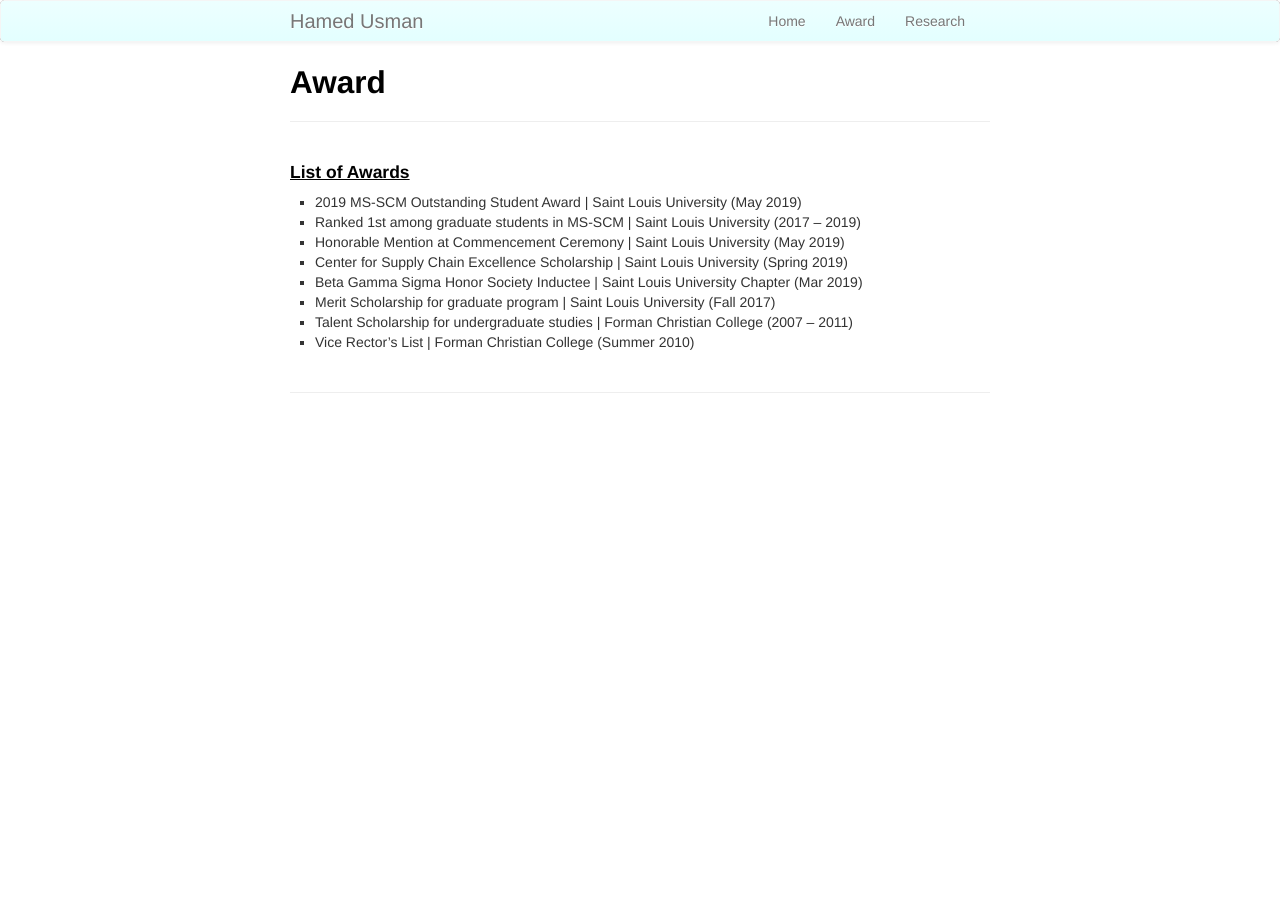
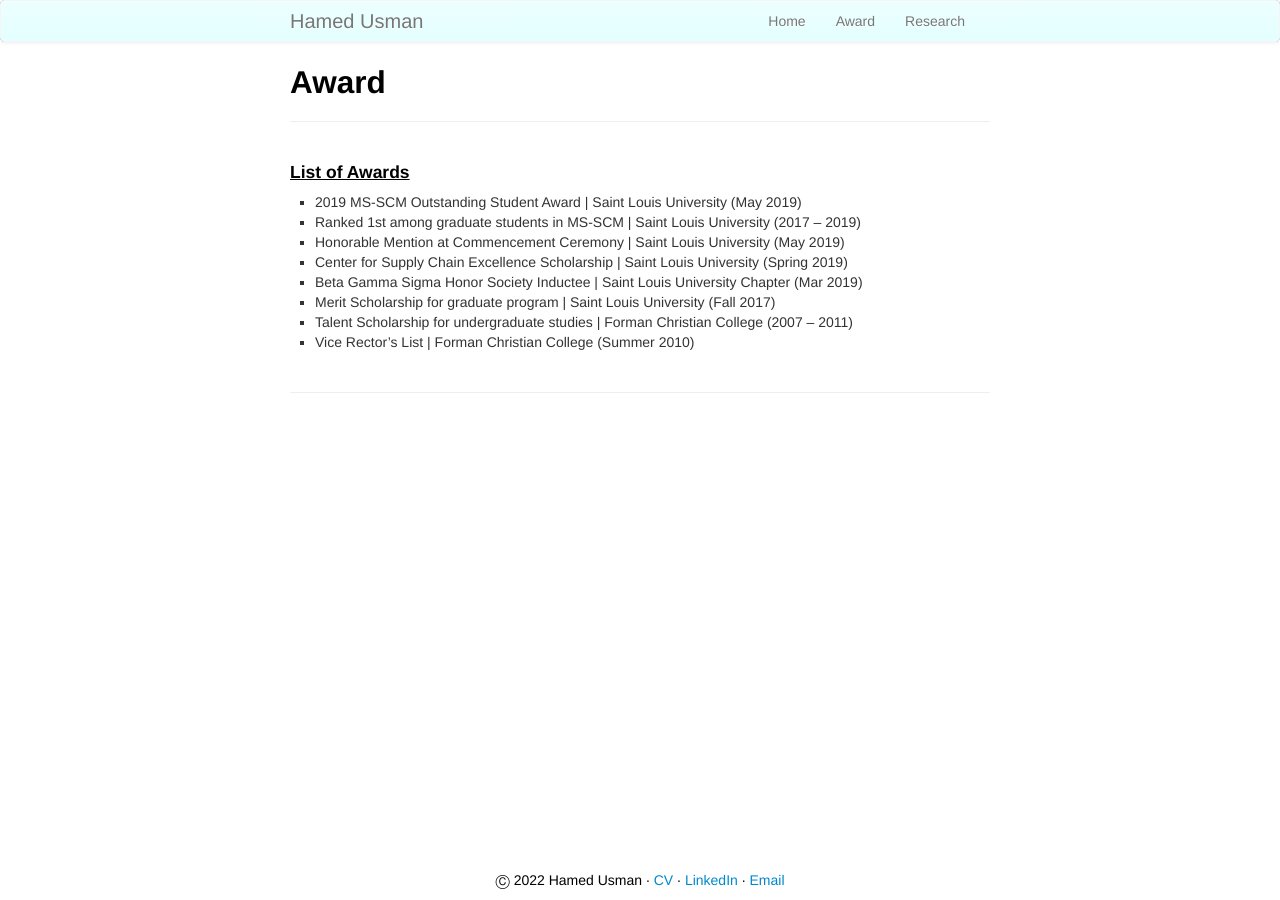
Before and after one commit to hamedusman/hamedusman.github.io, a Jekyll site: the page built from pages/award.md, in a window 1280 px wide. Built offline with Jekyll 4.4.1, drawn with Linux system fonts in a browser that asks for light colours.

Commit message:
Update award.md

```diff
--- a/pages/award.md
+++ b/pages/award.md
@@ -14,3 +14,7 @@
 <li>Merit Scholarship for graduate program | Saint Louis University	(Fall 2017)</li>
 <li>Talent Scholarship for undergraduate studies | Forman Christian College	(2007 – 2011)</li>
 <li>Vice Rector’s List | Forman Christian College	(Summer 2010)</li>
+
+<div class="footer">
+  <p>Ⓒ 2022 Hamed Usman ∙ <a href="{{ BASE_PATH }}/assets/CV.pdf">CV</a> ∙ <a href="https://linkedin.com/in/hamedusman">LinkedIn</a> ∙ <a href="mailto:hamedusman@live.com">Email</a></p>
+</div>
```
